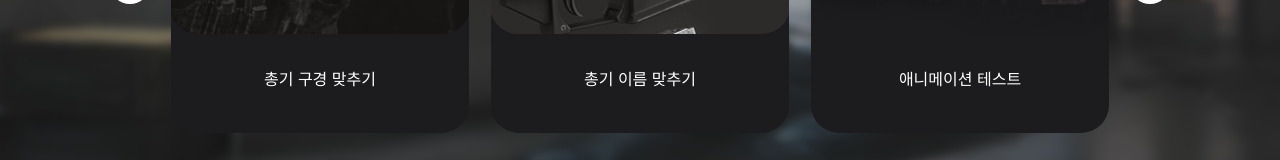
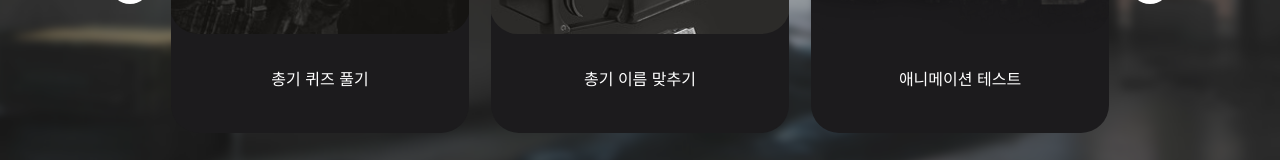
Before and after one commit to dntmdwls42/Davai_Manual, a React (Vite) app in the folder davai_davai_davai/: page / in a window 1280 px wide. Shown: the part 532-692 px from the top of the page. Built offline with nearby package versions, Linux system fonts and the light colour scheme; a web font is replaced by a local one.

Commit message:
Delete unused codes, Change first main card name

```diff
--- a/davai_davai_davai/src/css/Minigame.css
+++ b/davai_davai_davai/src/css/Minigame.css
@@ -131,12 +131,6 @@
   margin-bottom: 30px;
 }
 
-/* 포커스 시 border 제거 */
-.minigame-quiz__form__input:focus {
-  outline: none;
-  box-shadow: none;
-}
-
 .minigame-quiz__form__submit-btn,
 .minigame-quiz__next-btn {
   position: absolute;
--- a/davai_davai_davai/src/jsx/App.jsx
+++ b/davai_davai_davai/src/jsx/App.jsx
@@ -37,7 +37,7 @@ function App() {
             <div className="main-card__contents">
               <img src="/image/USEC-gun-aiming.webp"></img>
               <div className="main-card__text">
-                <p>총기 구경 맞추기</p>
+                <p>총기 퀴즈 풀기</p>
               </div>
             </div>
           </Link>
--- a/davai_davai_davai/src/jsx/Weapon.jsx
+++ b/davai_davai_davai/src/jsx/Weapon.jsx
@@ -56,7 +56,6 @@ function Weapon() {
       Image_Name: matchedImage ? matchedImage.Image_Name : null,
     });
 
-    console.log(data);
     console.log(randomWeapon);
 
     setIsSubmitted(false);
@@ -211,8 +210,6 @@ function Weapon() {
                 type="text"
                 value={userInput}
                 onChange={handleInputChange}
-                onFocus={handleInputFocus}
-                onBlur={handleInputBlur}
                 disabled={isSubmitted}
                 placeholder={
                   !isInputFocused && !userInput ? "정답을 입력해주세요" : ""
```
